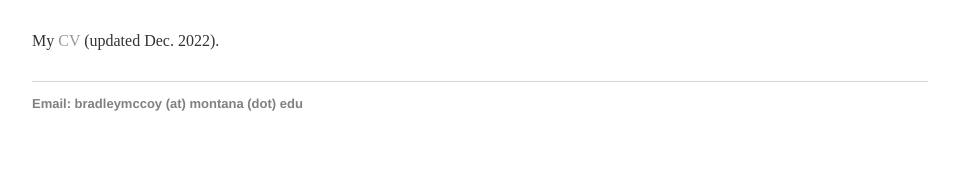
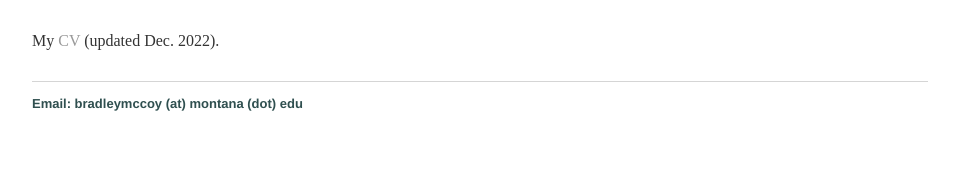
Before and after one commit to Brad-A-M/Brad-A-M.github.io, a Jekyll site: the page built from index.html, in a window 1280 px wide. Shown: the part 872-1043 px from the top of the page, without its empty margins (160-1119 px from the left). Built offline with Jekyll 4.4.1, drawn with Linux system fonts in a browser that asks for light colours.

Commit message:
Update default.html

```diff
--- a/_layouts/default.html
+++ b/_layouts/default.html
@@ -22,7 +22,7 @@
 			</div><!-- /.container -->
 			<footer>
 	    		<ul>
-				<p style="color:gray; font-size:13px;"">Email: bradleymccoy (at) montana (dot) edu</p>
+				<p style="color:darkslategray; font-size:13px;"">Email: bradleymccoy (at) montana (dot) edu</p>
 			</ul>
 			</footer>
 		</body>
```
